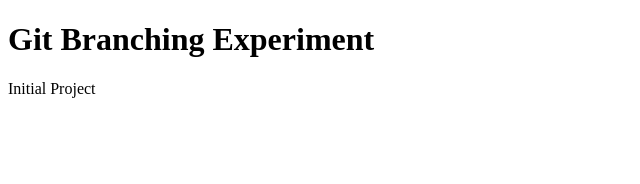
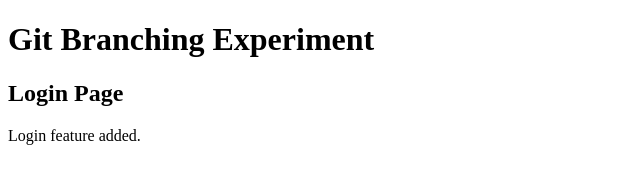
Before and after one commit to paddmavadanibaskar07-spec/GitBranchLab, a plain HTML site: page index.html in a window 1280 px wide. Shown: the whole page, without its empty margins (0-640 px from the left). Drawn offline with Linux system fonts and the light colour scheme.

Commit message:
Added Login Page

```diff
--- a/index.html
+++ b/index.html
@@ -5,6 +5,7 @@
 </head>
 <body>
     <h1>Git Branching Experiment</h1>
-    <p>Initial Project</p>
+    <h2>Login Page</h2>
+    <p>Login feature added.</p>
 </body>
 </html>
```
